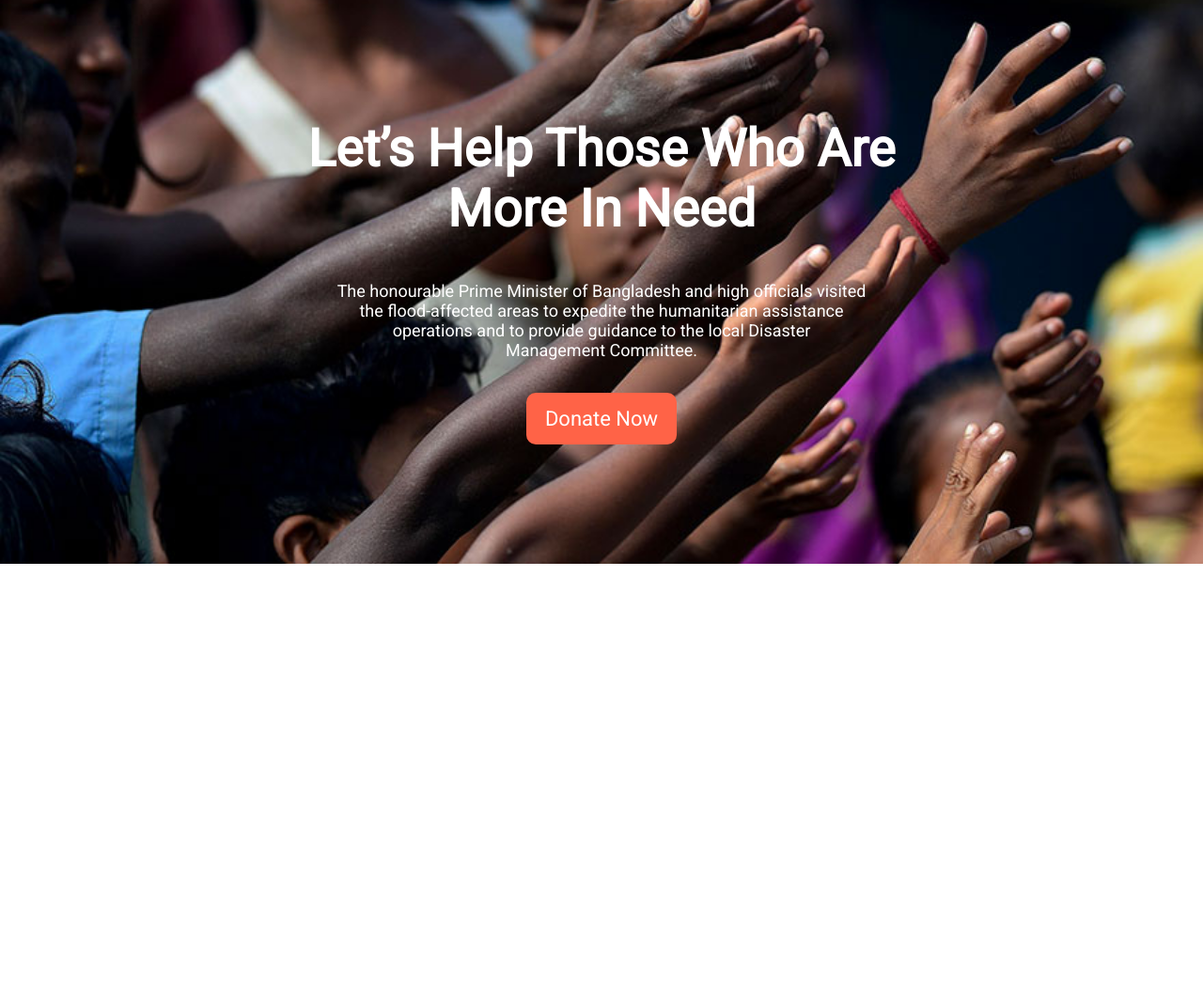
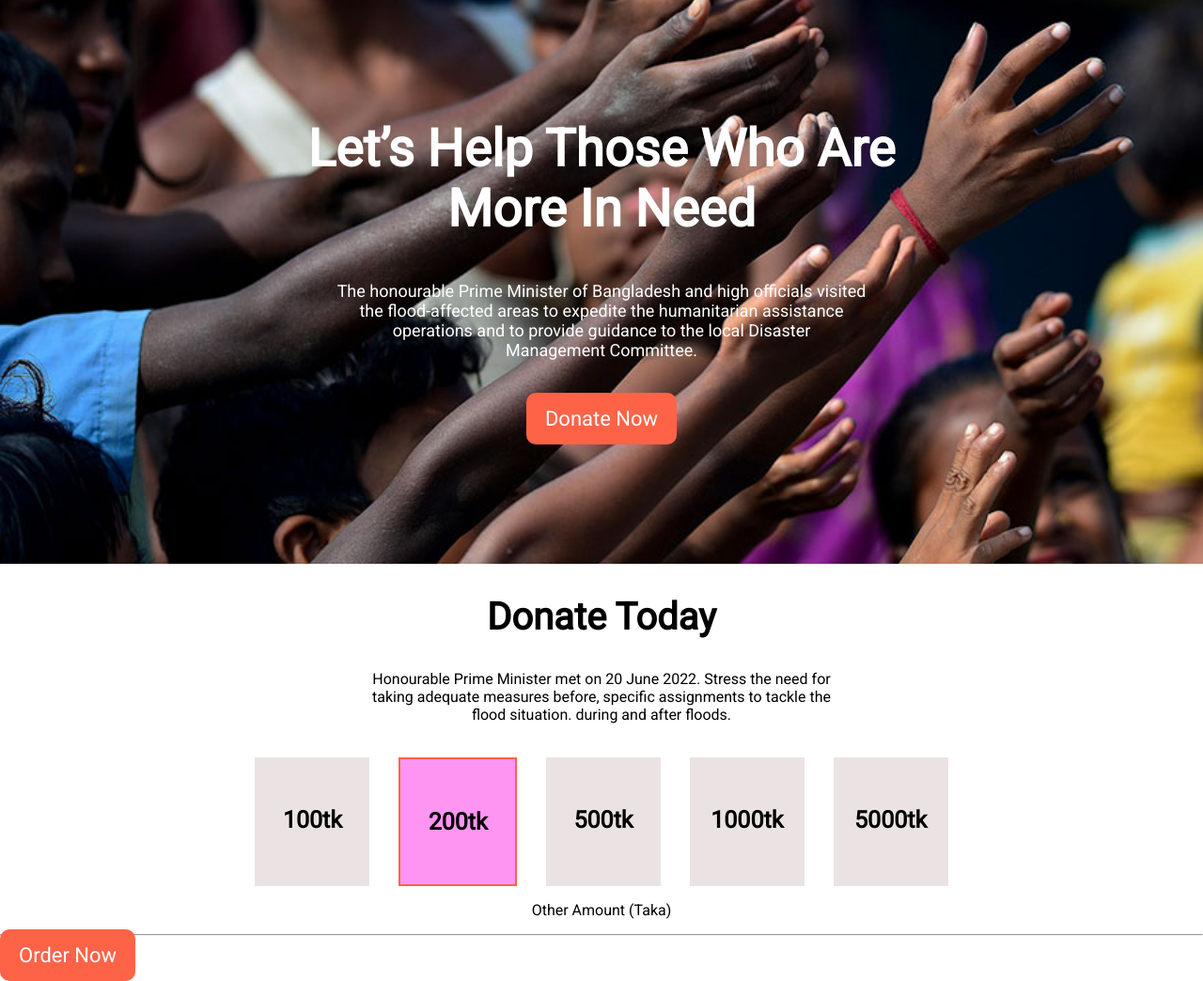
Before and after one commit to Rasheduzzaman63/donate-today, a plain HTML site: page index.html in a window 1280 px wide. Shown: the whole page at 94% size. Before the commit the page ends 800 px from the top, so only its background shows below. Drawn offline with Linux system fonts and the light colour scheme.

Commit message:
donet section added

```diff
--- a/index.html
+++ b/index.html
@@ -13,10 +13,37 @@
 <body>
     <section class="banner-area">
         <div class="banner-conatiner">
-            <h1>Let’s Help Those Who Are <br>
-                More In Need</h1>
+            <h1>Let’s Help Those Who Are <br> More In Need</h1>
             <p>The honourable Prime Minister of Bangladesh and high officials visited <br>the flood-affected areas to   expedite the humanitarian assistance<br> operations and to provide guidance to the local Disaster<br> Management Committee.</p>
-            <a href="www.youtube.com">Donate Now</a>
+            <a class="order-link" href="www.youtube.com">Donate Now</a>
+        </div>
+    </section>
+    <section class="donate-section">
+        <div class="donate-container">
+            <div class="donate-contain">
+                <h2>Donate Today</h2>
+                <p> Honourable Prime Minister met on 20 June 2022. Stress the need for taking adequate measures before, specific assignments to tackle the flood situation. during and after floods.</p>
+            </div>
+            <div class="donate-amount">
+                <div class="amount">
+                    <h5>100tk</h5>
+                </div>
+                <div id="two-hundred" class="amount">
+                    <h5>200tk</h5>
+                </div>
+                <div class="amount">
+                    <h5>500tk</h5>
+                </div>
+                <div class="amount">
+                    <h5>1000tk</h5>
+                </div>
+                <div class="amount">
+                    <h5>5000tk</h5>
+                </div>
+            </div>
+            <p class="other-amount">Other Amount (Taka)</p>
+            <hr class="hr-row">
+            <a class="order-link" href="https://reliefweb.int/report/bangladesh/bangladesh-2022-severe-flash-flood-office-un-resident-coordinator-situation-update-2-22-june-2022">Order Now</a>
         </div>
     </section>
 </body>
--- a/style.css
+++ b/style.css
@@ -26,7 +26,7 @@ body{
     margin-bottom: 50px;
     font-size: 18px;
 }
-.banner-conatiner a{
+.order-link{
     text-decoration: none;
     color:white;
     background-color: tomato;
@@ -34,3 +34,38 @@ body{
     font-size: 22px;
     border-radius: 10px;
 }
+.donate-contain{
+    width: 40%;
+    margin: 0 auto;
+    text-align: center;
+}
+.donate-contain h2{
+    font-size: 40px;
+    font-weight: 700;
+}
+.donate-amount{
+    display: flex;
+    width: 60%;
+    margin:auto;
+
+}
+.amount{
+    background-color: rgba(228, 217, 217, 0.739);
+    width: 16%;
+    margin-left: 2%;
+    margin-right: 2%;
+    margin-top: 20px;
+
+}
+.amount h5{
+    font-size: 25px;
+    padding:10px;
+    text-align: center;
+}
+#two-hundred{
+    background-color: rgba(255, 71, 234, 0.575);
+    border: 2px solid tomato;
+}
+.other-amount{
+    text-align: center;
+}
```
